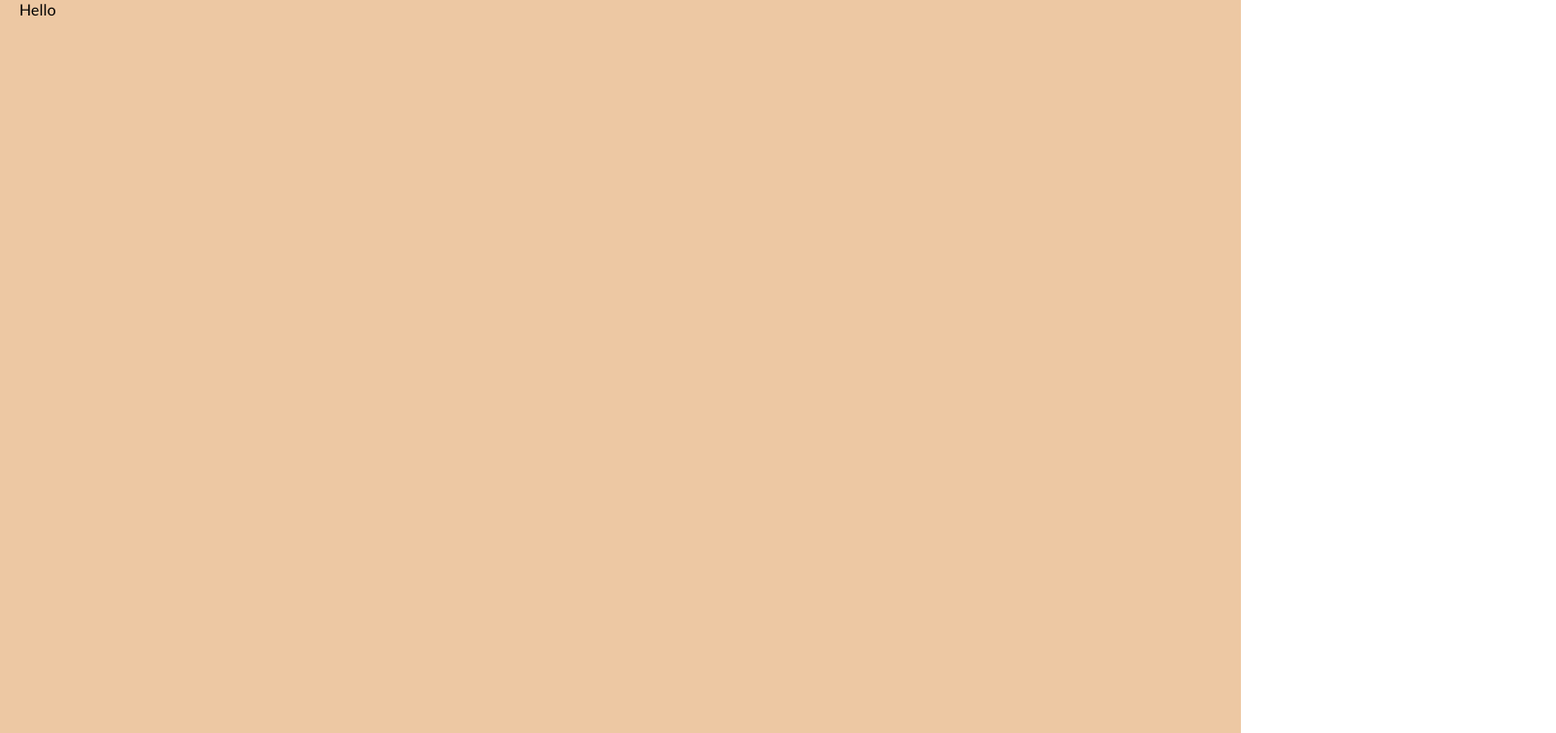
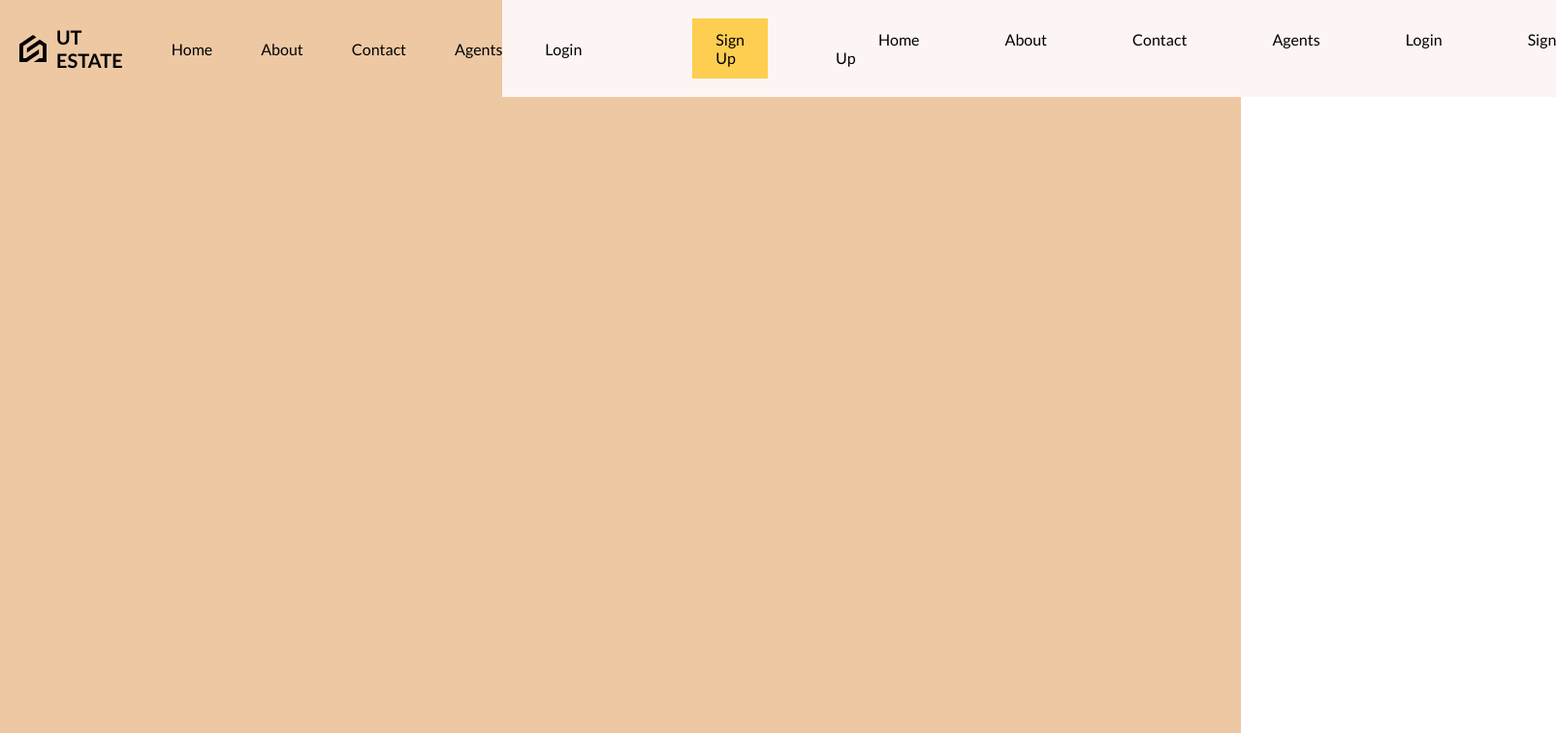
Before and after one commit to ugyentring/real-estate, a React (Vite) app: page / in a window 1280 px wide. Shown: the top 756 px of the page at 97% size, 1605 px wide, since content can reach past the window. Built offline with nearby package versions, Linux system fonts and the light colour scheme.

Commit message:
navbar in progress

```diff
--- a/src/App.jsx
+++ b/src/App.jsx
@@ -1,9 +1,10 @@
-import "./layout.scss"
+import Navbar from "./components/navbar/Navbar";
+import "./layout.scss";
 
 function App() {
   return (
     <div className="layout">
-     Hello
+      <Navbar />
     </div>
   );
 }
--- /dev/null
+++ b/src/components/navbar/Navbar.jsx
@@ -0,0 +1,37 @@
+import "./navbar.scss";
+
+const Navbar = () => {
+  return (
+    <nav>
+      <div className="left">
+        <a href="/" className="logo">
+          <img src="/logo.png" alt="logo" />
+          <span>UT ESTATE</span>
+        </a>
+        <a href="/">Home</a>
+        <a href="/about">About</a>
+        <a href="/contact">Contact</a>
+        <a href="/agents">Agents</a>
+      </div>
+      <div className="right">
+        <a href="/login">Login</a>
+        <a href="/signup" className="register">
+          Sign Up
+        </a>
+        <div className="menuIcon">
+          <img src="/menu.png" alt="menu" />
+        </div>
+        <div className="menu">
+          <a href="/">Home</a>
+          <a href="/about">About</a>
+          <a href="/contact">Contact</a>
+          <a href="/agents">Agents</a>
+          <a href="/login">Login</a>
+          <a href="/signup">Sign Up</a>
+        </div>
+      </div>
+    </nav>
+  );
+};
+
+export default Navbar;
--- /dev/null
+++ b/src/components/navbar/navbar.scss
@@ -0,0 +1,80 @@
+@import "../../responsive.scss";
+
+nav {
+  height: 100px;
+  display: flex;
+  justify-content: space-between;
+  align-items: center;
+
+  a {
+    transition: all 0.4s ease;
+
+    @include sm {
+      display: none;
+    }
+
+    &:hover {
+      scale: 1.05;
+    }
+  }
+
+  .left {
+    flex: 3;
+    display: flex;
+    align-items: center;
+    gap: 50px;
+
+    .logo {
+      font-weight: bold;
+      font-size: 20px;
+      display: flex;
+      align-items: center;
+      gap: 10px;
+    }
+
+    img {
+      width: 28px;
+    }
+
+    span {
+      @include md {
+        display: none;
+      }
+
+      @include sm {
+        display: initial;
+      }
+    }
+  }
+
+  .right {
+    flex: 2;
+    display: flex;
+    align-items: center;
+    justify-content: flex-end;
+    background-color: #fcf5f3;
+    height: 100%;
+    gap: 50px;
+
+    a {
+      padding: 12px 24px;
+      margin: 20px;
+    }
+
+    .register {
+      background-color: #fece51;
+    }
+
+    .menuIcon {
+      display: none;
+
+      @include sm {
+        display: initial;
+      }
+    }
+
+    .menu{
+
+    }
+  }
+}
```
